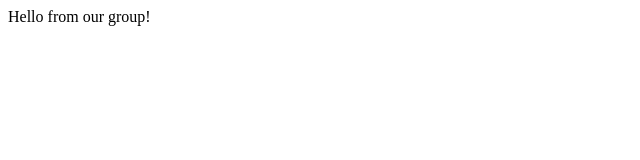
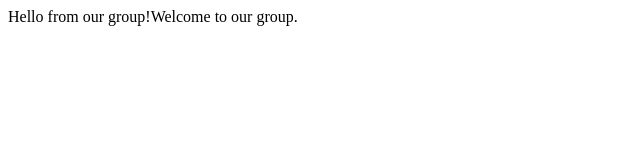
Before and after one commit to Nyi812/pre_intern01, a plain HTML site: page test.html in a window 1280 px wide. Shown: the whole page, without its empty margins (0-640 px from the left). Drawn offline with Linux system fonts and the light colour scheme.

Commit message:
Update test.html

```diff
--- a/test.html
+++ b/test.html
@@ -6,6 +6,6 @@
     <title>Pre_Intern Web Page</title>
 </head>
 <body>
-    Hello from our group!
+    Hello from our group!Welcome to our group.
 </body>
 </html>
```
